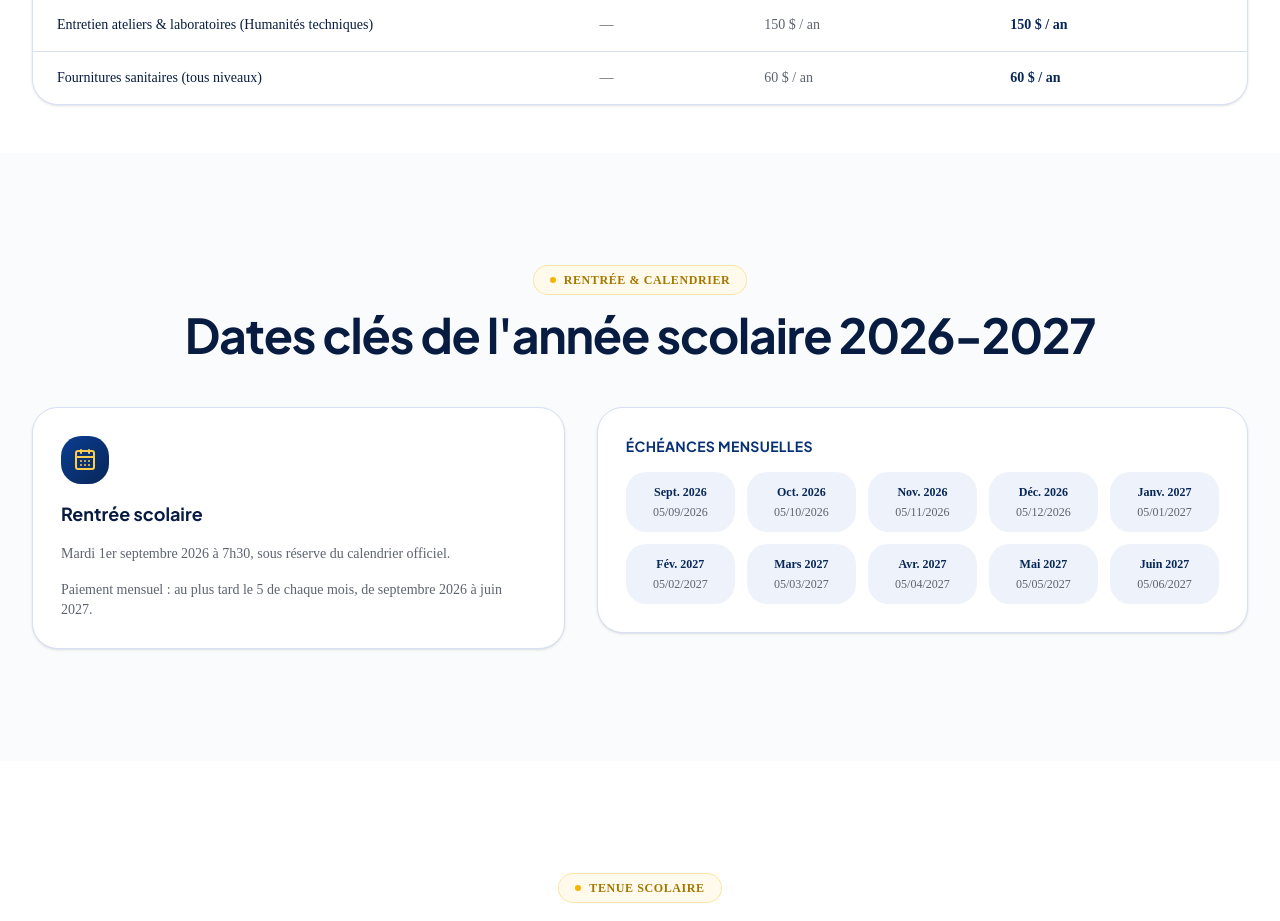
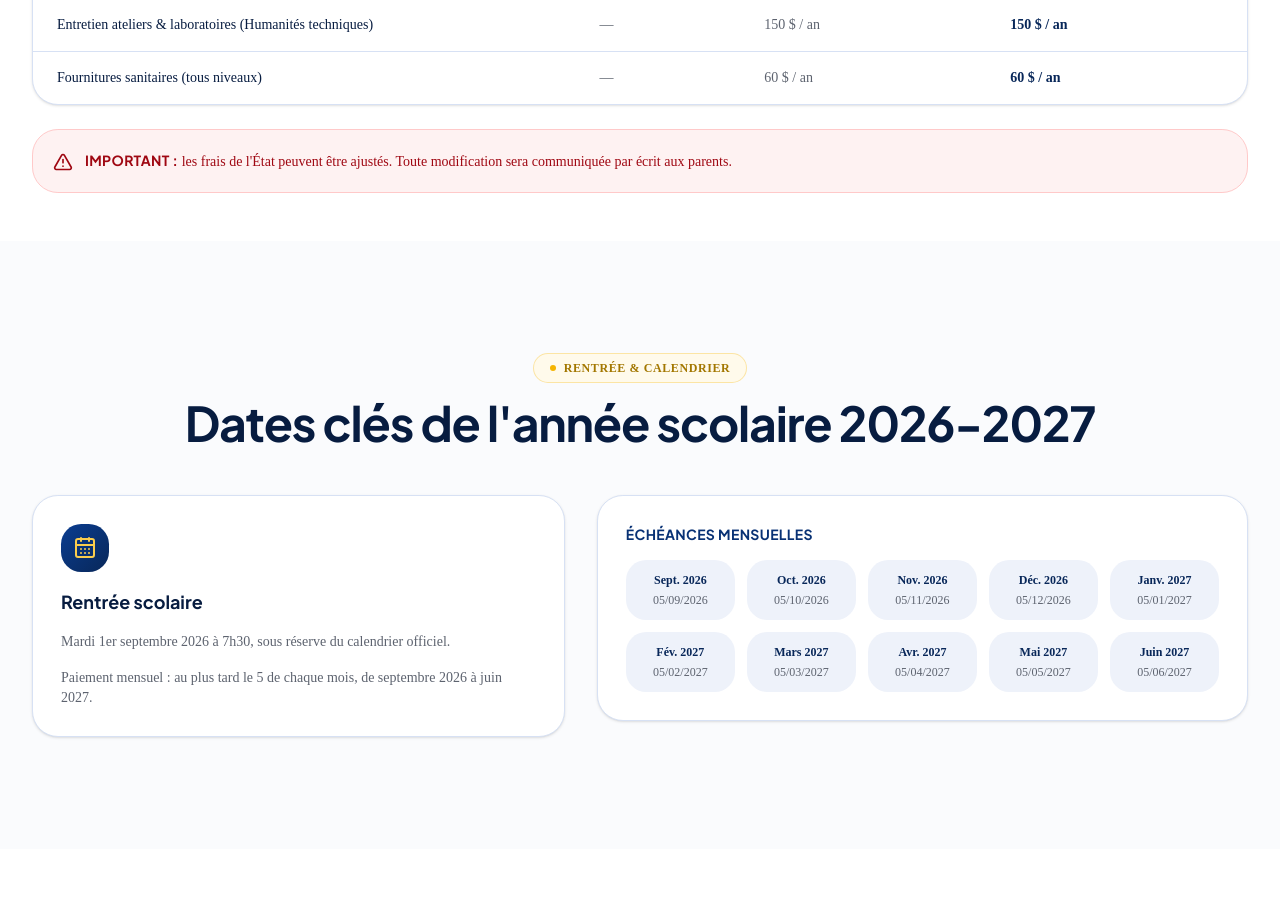
Before and after one commit to BanDev01/aiglonsroyaux, a Next.js app: page /admissions in a window 1280 px wide. Shown: the part 2560-3481 px from the top of the page. Built offline with nearby package versions, Linux system fonts and the light colour scheme; no server answers.

Commit message:
Add missing state-fees disclaimer after the fee schedule table
Restores the "frais de l'État peuvent être ajustés" notice from the
official admission conditions PDF, right after the fee table.

```diff
--- a/src/app/admissions/page.tsx
+++ b/src/app/admissions/page.tsx
@@ -10,6 +10,7 @@ import {
   Languages,
   Shirt,
   Sparkles,
+  TriangleAlert,
 } from "lucide-react";
 import { PageHero } from "@/components/shared/page-hero";
 import { SectionHeading } from "@/components/shared/section-heading";
@@ -206,6 +207,16 @@ export default function AdmissionsPage() {
               </table>
             </div>
           </AnimatedReveal>
+          <AnimatedReveal delay={0.1}>
+            <div className="mt-6 flex items-start gap-3 rounded-2xl border border-red-200 bg-red-50 p-5 text-sm font-medium text-red-800">
+              <TriangleAlert className="mt-0.5 h-5 w-5 shrink-0" aria-hidden />
+              <p>
+                <span className="font-heading font-bold uppercase tracking-wide">Important :</span>{" "}
+                les frais de l&apos;État peuvent être ajustés. Toute modification sera communiquée
+                par écrit aux parents.
+              </p>
+            </div>
+          </AnimatedReveal>
         </div>
       </section>
 
```
